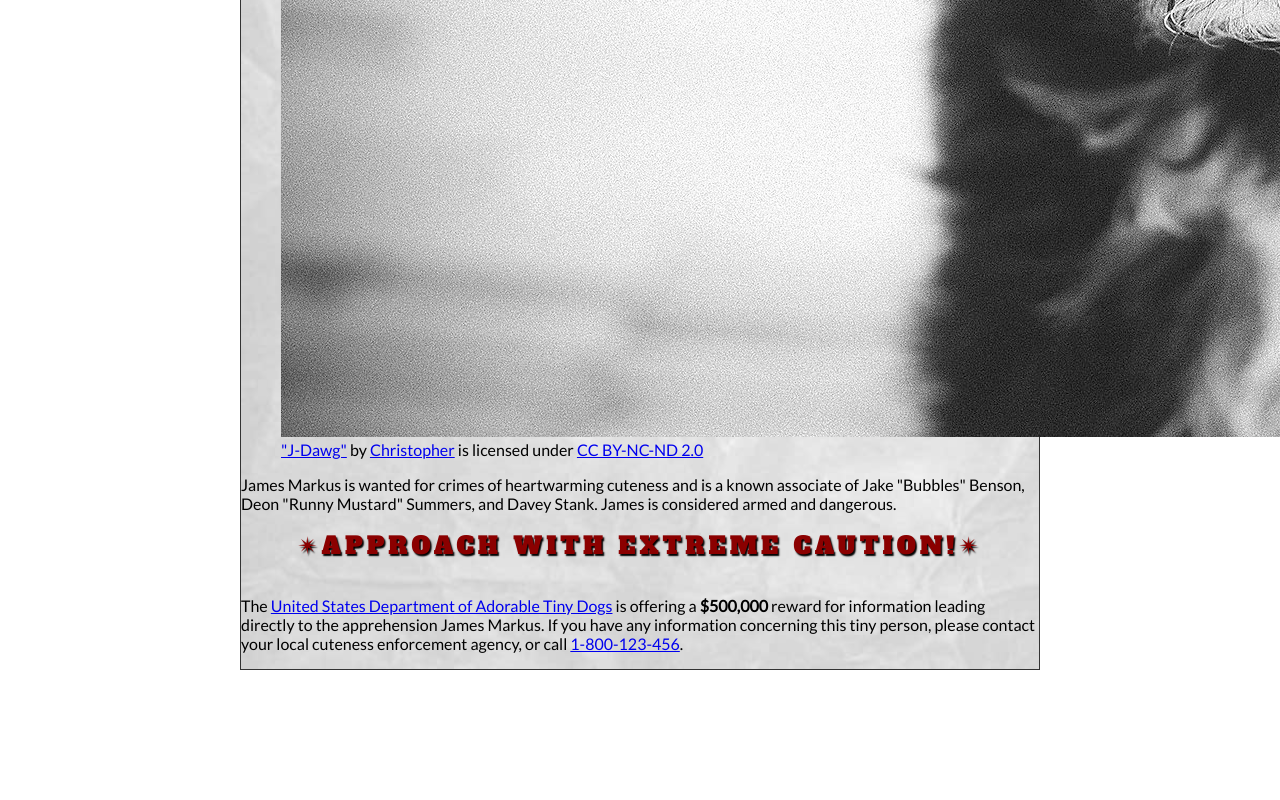
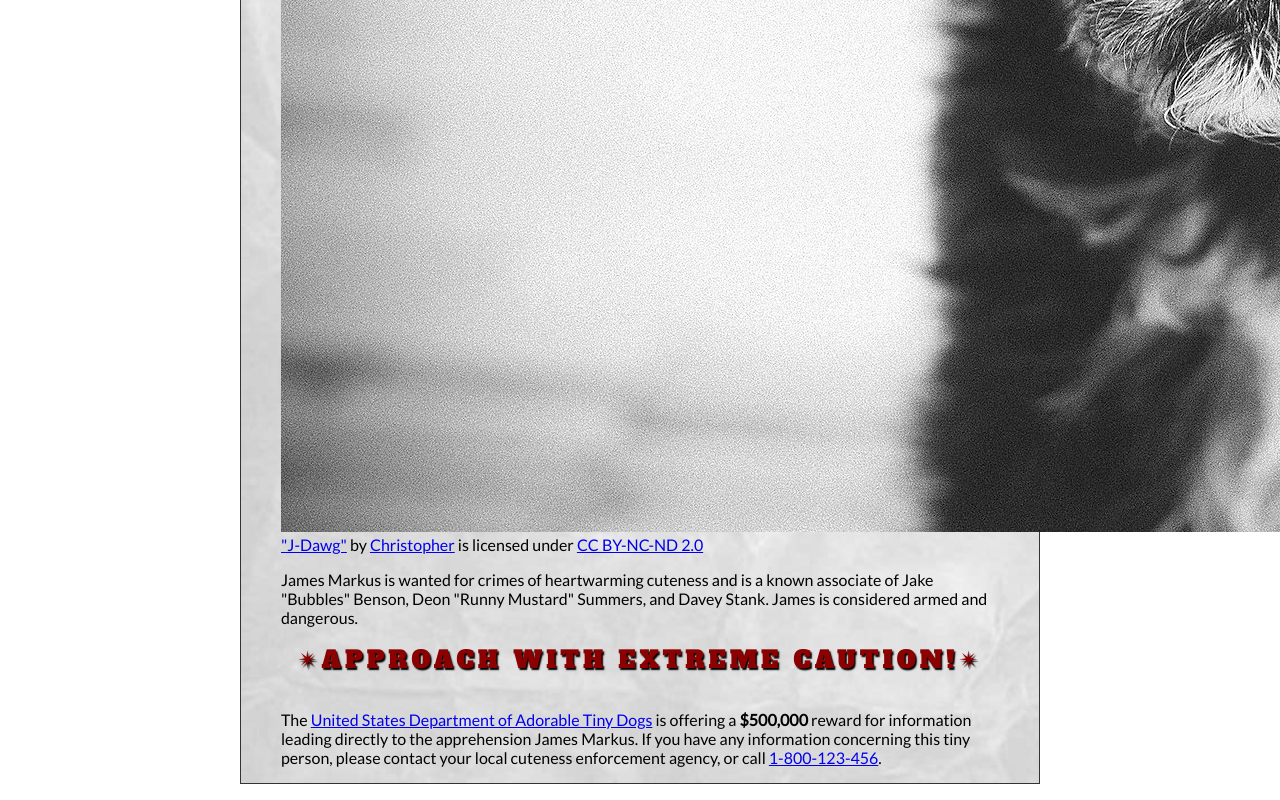
Before and after one commit to Porquenolonsboth/Porquenolonsboth.github.io, a plain HTML site: page wanted-poster/index.html in a window 1280 px wide. Shown: the part 1265-2065 px from the top of the page. Before the commit the page ends 1951 px from the top, so only its background shows below. Drawn offline with Linux system fonts and the light colour scheme.

Commit message:
section and paragraph

```diff
--- a/wanted-poster/css/style.css
+++ b/wanted-poster/css/style.css
@@ -111,6 +111,7 @@ h5
 {
 
     font-size:1rem;
+    font-weight: normal;
     margin-top:.25rem;
     padding: .25rem;
     letter-spacing: .5rem;
@@ -122,9 +123,18 @@ h5
 }
 
 /* Section & Paragraph */
-section{}
+section
+{
+    margin-top: .5rem;
 
-p{}
+}
+
+p
+{
+    margin: 1rem auto;
+    width: 90%;
+    text-align: left;
+}
 /* Image & Figure */
 img {}
 
--- a/wanted-poster/index.html
+++ b/wanted-poster/index.html
@@ -13,7 +13,7 @@
     <body>
         <main>
             <header>
-                <h3>Wanted!</h3>
+                <h1>Wanted!</h1>
                 <h5>by the United States Department of Adorable Tiny Dogs</h5>
                 <h2>James Markus</h2>
                 <h3>"Mark Rufffalo"</h3>
```
